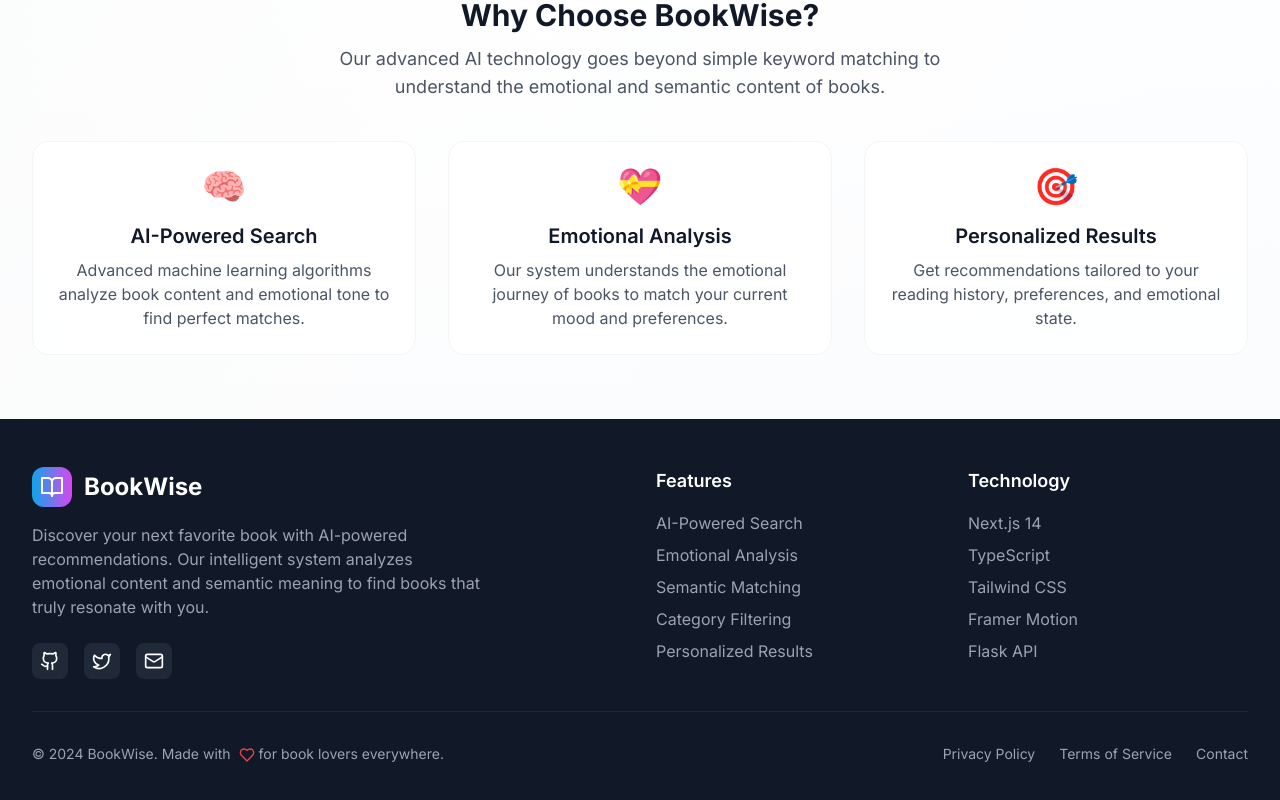
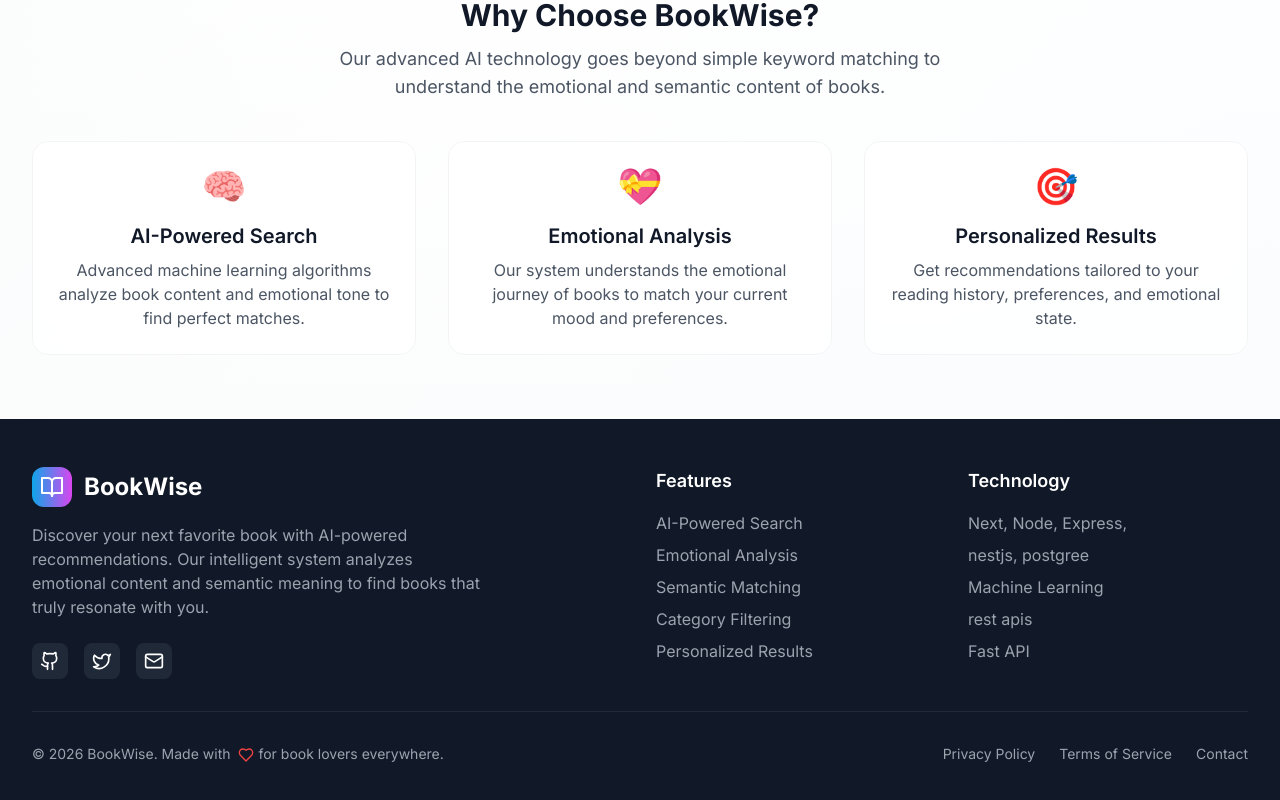
Before and after one commit to kashif-techdev/book-recommendation-frontend, a Next.js app: page / in a window 1280 px wide. Shown: the part 1030-1830 px from the top of the page. Built offline with nearby package versions, Linux system fonts and the light colour scheme; no server answers.

Commit message:
small content changes in the UI

```diff
--- a/components/ui/Footer.tsx
+++ b/components/ui/Footer.tsx
@@ -109,11 +109,11 @@ export default function Footer() {
               transition={{ duration: 0.6, delay: 0.4 }}
               className="space-y-2 text-gray-400"
             >
-              <li>Next.js 14</li>
-              <li>TypeScript</li>
-              <li>Tailwind CSS</li>
-              <li>Framer Motion</li>
-              <li>Flask API</li>
+              <li>Next, Node, Express,</li>
+              <li>nestjs, postgree</li>
+              <li>Machine Learning</li>
+              <li>rest apis</li>
+              <li>Fast API</li>
             </motion.ul>
           </div>
         </div>
@@ -126,7 +126,7 @@ export default function Footer() {
           className="border-t border-gray-800 mt-8 pt-8 flex flex-col md:flex-row justify-between items-center"
         >
           <p className="text-gray-400 text-sm">
-            © 2024 BookWise. Made with{' '}
+            © 2026 BookWise. Made with{' '}
             <Heart className="inline w-4 h-4 text-red-500 mx-1" />
             for book lovers everywhere.
           </p>
```
